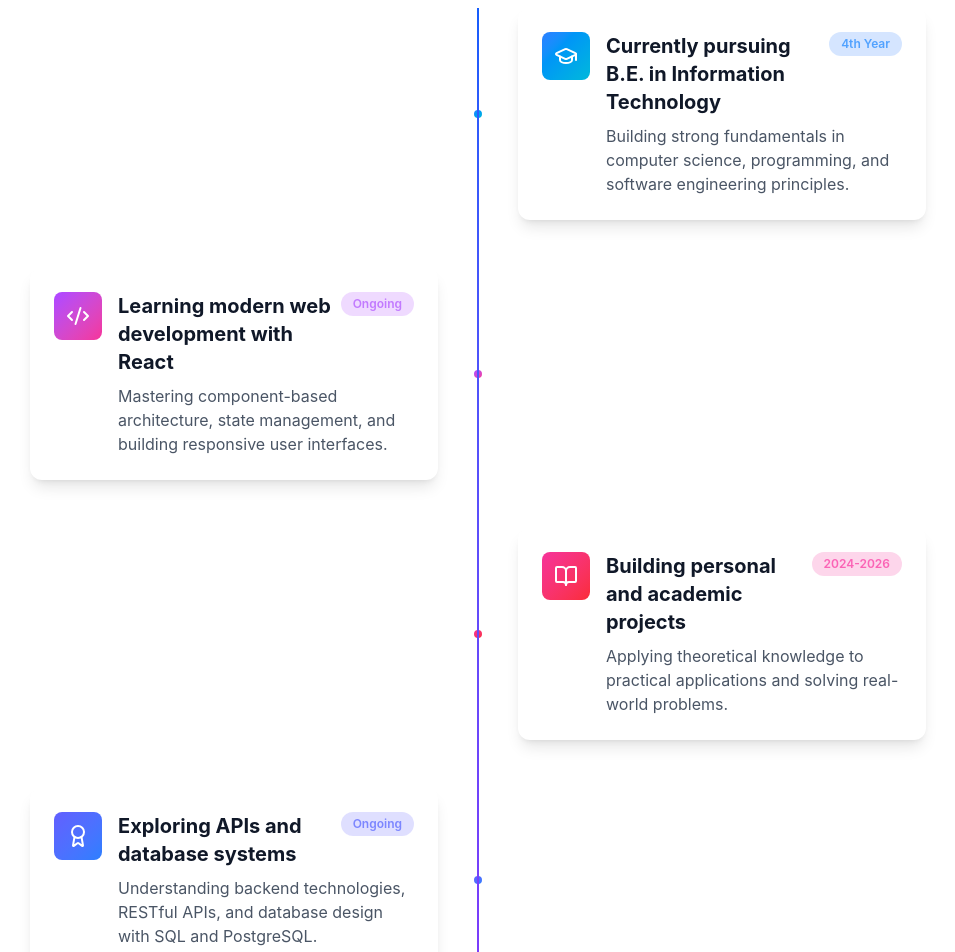
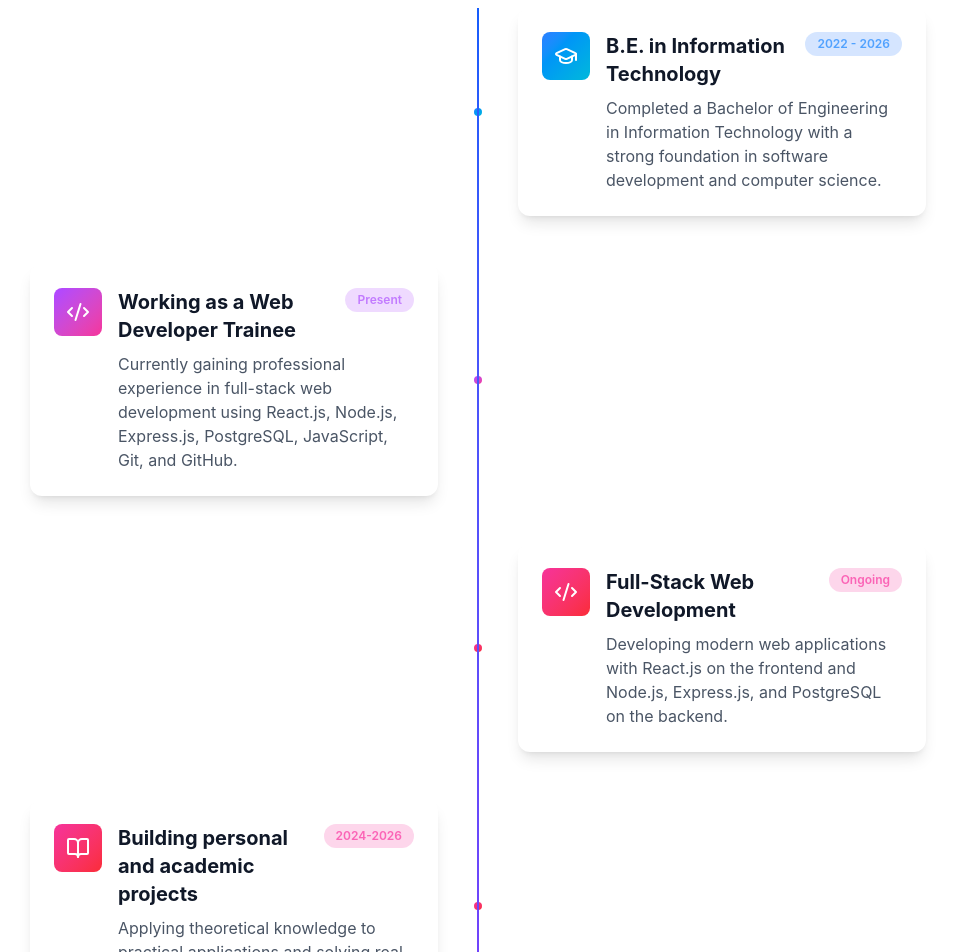
Before and after one commit to abhishek2986/Developer-Portfolio, a React (Vite) app: page / in a window 1280 px wide. Shown: the part 4700-5652 px from the top of the page, without its empty margins (162-1117 px from the left). Built offline with nearby package versions, Linux system fonts and the light colour scheme.

Commit message:
change experince section

```diff
--- a/src/app/components/Experience.tsx
+++ b/src/app/components/Experience.tsx
@@ -10,21 +10,30 @@ export function Experience() {
   const experiences = [
     {
       icon: <GraduationCap className="w-6 h-6" />,
-      title: "Currently pursuing B.E. in Information Technology",
+      title: "B.E. in Information Technology",
       description:
-        "Building strong fundamentals in computer science, programming, and software engineering principles.",
-      badge: "4th Year",
+        "Completed a Bachelor of Engineering in Information Technology with a strong foundation in software development and computer science.",
+      badge: "2022 - 2026",
       color: "blue",
       badgeColor: "bg-blue-500/20 text-blue-400",
     },
     {
       icon: <Code2 className="w-6 h-6" />,
-      title: "Learning modern web development with React",
+      title: "Working as a Web Developer Trainee",
       description:
-        "Mastering component-based architecture, state management, and building responsive user interfaces.",
-      badge: "Ongoing",
+        "Currently gaining professional experience in full-stack web development using React.js, Node.js, Express.js, PostgreSQL, JavaScript, Git, and GitHub.",
+      badge: "Present",
       color: "purple",
       badgeColor: "bg-purple-500/20 text-purple-400",
+    },
+    {
+      icon: <Code2 className="w-6 h-6" />,
+      title: "Full-Stack Web Development",
+      description:
+        "Developing modern web applications with React.js on the frontend and Node.js, Express.js, and PostgreSQL on the backend.",
+      badge: "Ongoing",
+      color: "pink",
+      badgeColor: "bg-pink-500/20 text-pink-400",
     },
     {
       icon: <BookOpen className="w-6 h-6" />,
@@ -37,12 +46,12 @@ export function Experience() {
     },
     {
       icon: <Award className="w-6 h-6" />,
-      title: "Exploring APIs and database systems",
+      title: "Backend & API Development",
       description:
-        "Understanding backend technologies, RESTful APIs, and database design with SQL and PostgreSQL.",
+        "Working with REST APIs, server-side development, PostgreSQL databases, authentication, and backend application integration.",
       badge: "Ongoing",
-      color: "indigo",
-      badgeColor: "bg-indigo-500/20 text-indigo-400",
+      color: "green",
+      badgeColor: "bg-green-500/20 text-green-400",
     },
     {
       icon: <BookOpen className="w-6 h-6" />,
```
